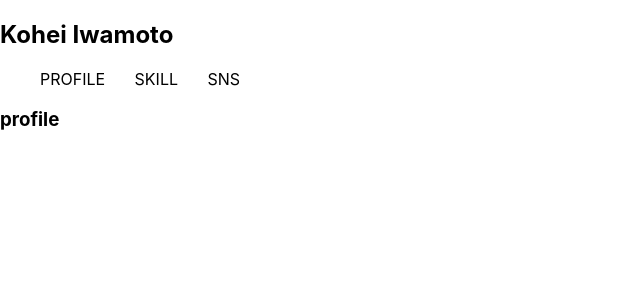
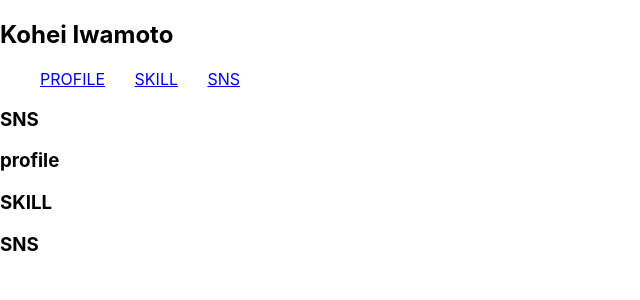
Before and after one commit to kohei-iwamoto-wa/profile, a React (Create React App) app: page /Sns in a window 1280 px wide. Shown: the top 300 px of the page, without its empty margins (0-640 px from the left). Built offline with nearby package versions, Linux system fonts and the light colour scheme.

Commit message:
ReactRouter

```diff
--- a/package.json
+++ b/package.json
@@ -5,6 +5,8 @@
   "dependencies": {
     "react": "^16.8.5",
     "react-dom": "^16.8.5",
+    "react-router": "^5.0.0",
+    "react-router-dom": "^5.0.0",
     "react-scripts": "2.1.8"
   },
   "scripts": {
--- a/src/App.js
+++ b/src/App.js
@@ -1,19 +1,37 @@
 import React, { Component } from 'react';
+
+import {
+  BrowserRouter as Router,
+  Route,
+  Link,
+  Switch,
+} from 'react-router-dom';
+
 import './App.css';
+import Profile from  './Profile';
+import Skill from  './Skill';
+import Sns from  './Sns';
 
 class App extends Component {
   render() {
     return (
+      <Router>
       <div className="App">
         <header>
           <h2>Kohei Iwamoto</h2>
            <ul>
-             <li>PROFILE</li>
-             <li>SKILL</li>
-             <li>SNS</li>
+             <li><Link to="/">PROFILE</Link></li>
+             <li><Link to="/">SKILL</Link></li>
+             <li><Link to="/">SNS</Link></li>
            </ul>
+           <Switch>
+            <Route exact path="/" component={Profile} />
+            <Route path="/Skill" component={Skill} />
+            <Route path="/Sns" component={Sns} />
+           </Switch>
         </header>
       </div>
+      </Router>
     );
   }
 }
--- /dev/null
+++ b/src/Sns.js
@@ -0,0 +1,12 @@
+import React, { Component } from 'react';
+
+class App extends Component {
+  render(){
+   return(
+     <div>
+       <h3>SNS</h3>
+     </div>
+    );
+  }
+}
+export default App;
--- a/src/index.js
+++ b/src/index.js
@@ -3,12 +3,17 @@ import ReactDOM from 'react-dom';
 import './index.css';
 import App from './App';
 import Profile from './Profile';
+import Skill from './Skill';
+import Sns from  './Sns';
 import * as serviceWorker from './serviceWorker';
 
 ReactDOM.render(
   <div>
     <App />
     <Profile />
+    <Skill />
+    <Sns />
+
  </div>,
 
  document.getElementById('root'));
```
Also changed, not shown: 1 other file (tests, documents, lock files or other folders).
